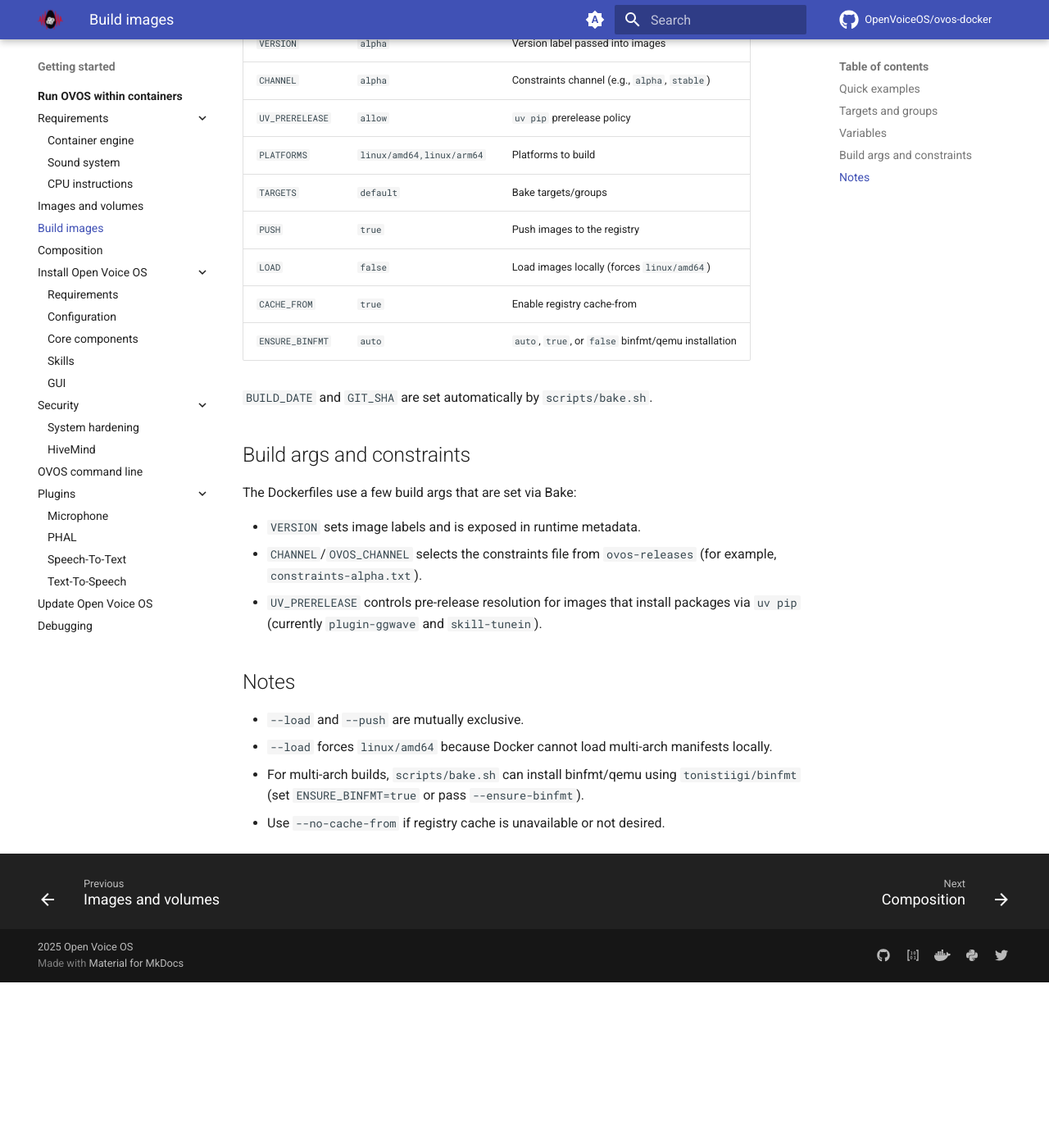
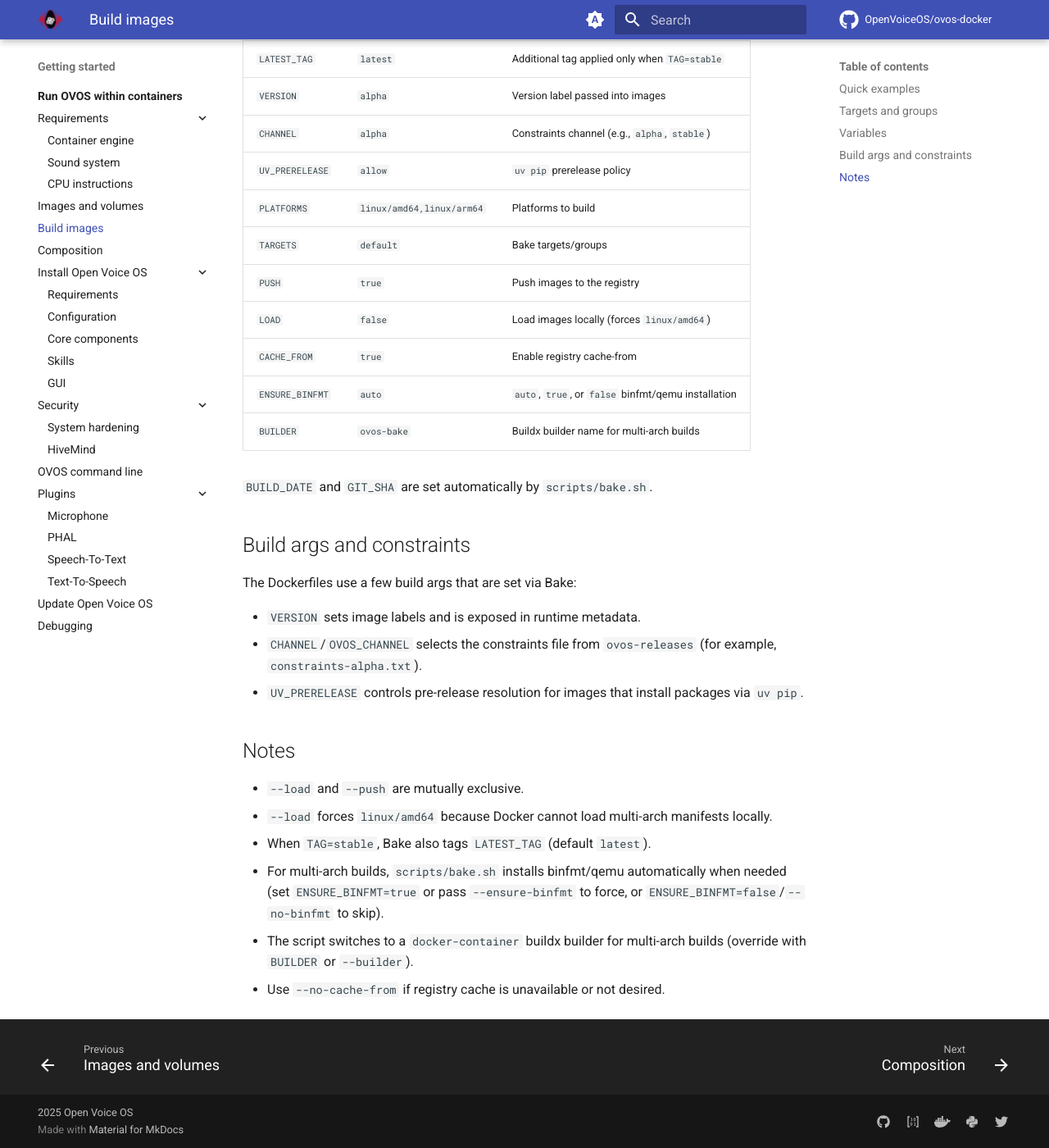
Before and after one commit to OpenVoiceOS/ovos-docker, an MkDocs documentation site: the page built from docs/getting-started/docker/build.md, in a window 1280 px wide and 1400 px high, scrolled down 1621 px. Shown: the whole window at 82% size. Built offline with MkDocs 1.6.1 and Material for MkDocs 9.7.7, drawn with Linux system fonts in a browser that asks for light colours; plug-ins that fetch from the network failed and are left out; comment, search, counter and statistics services are not loaded; before the commit the page ends 2819 px from its top, so only the background shows below that; some of the changed text lies outside the part shown.

Commit message:
Update missing build variables

````diff
--- a/docs/getting-started/docker/build.md
+++ b/docs/getting-started/docker/build.md
@@ -25,6 +25,7 @@ base image dependencies defined in `docker-bake.hcl`.
 ```shell
 ./scripts/bake.sh --load --no-push
 TAG=alpha CHANNEL=alpha VERSION=alpha PLATFORMS=linux/amd64,linux/arm64 ./scripts/bake.sh
+TAG=stable CHANNEL=stable ./scripts/bake.sh
 ./scripts/bake.sh -T services
 REGISTRY=docker.io/smartgic TAG=alpha CHANNEL=alpha ./scripts/bake.sh
 ```
@@ -54,6 +55,7 @@ Defaults come from `scripts/bake.sh` and `docker-bake.hcl`:
 | ----------------- | ----------------------------- | ------------------------------------------------------------- |
 | `REGISTRY`        | `docker.io/smartgic`           | Registry prefix for tags                                      |
 | `TAG`             | `alpha`                       | Image tag to publish                                          |
+| `LATEST_TAG`      | `latest`                      | Additional tag applied only when `TAG=stable`                 |
 | `VERSION`         | `alpha`                       | Version label passed into images                              |
 | `CHANNEL`         | `alpha`                       | Constraints channel (e.g., `alpha`, `stable`)                 |
 | `UV_PRERELEASE`   | `allow`                       | `uv pip` prerelease policy                                    |
@@ -63,6 +65,7 @@ Defaults come from `scripts/bake.sh` and `docker-bake.hcl`:
 | `LOAD`            | `false`                       | Load images locally (forces `linux/amd64`)                    |
 | `CACHE_FROM`      | `true`                        | Enable registry cache-from                                    |
 | `ENSURE_BINFMT`   | `auto`                        | `auto`, `true`, or `false` binfmt/qemu installation           |
+| `BUILDER`         | `ovos-bake`                   | Buildx builder name for multi-arch builds                     |
 
 `BUILD_DATE` and `GIT_SHA` are set automatically by `scripts/bake.sh`.
 
@@ -74,12 +77,16 @@ The Dockerfiles use a few build args that are set via Bake:
 - `CHANNEL`/`OVOS_CHANNEL` selects the constraints file from
   `ovos-releases` (for example, `constraints-alpha.txt`).
 - `UV_PRERELEASE` controls pre-release resolution for images that install
-  packages via `uv pip` (currently `plugin-ggwave` and `skill-tunein`).
+  packages via `uv pip`.
 
 ## Notes
 
 - `--load` and `--push` are mutually exclusive.
 - `--load` forces `linux/amd64` because Docker cannot load multi-arch manifests locally.
-- For multi-arch builds, `scripts/bake.sh` can install binfmt/qemu using
-  `tonistiigi/binfmt` (set `ENSURE_BINFMT=true` or pass `--ensure-binfmt`).
+- When `TAG=stable`, Bake also tags `LATEST_TAG` (default `latest`).
+- For multi-arch builds, `scripts/bake.sh` installs binfmt/qemu automatically
+  when needed (set `ENSURE_BINFMT=true` or pass `--ensure-binfmt` to force, or
+  `ENSURE_BINFMT=false`/`--no-binfmt` to skip).
+- The script switches to a `docker-container` buildx builder for multi-arch
+  builds (override with `BUILDER` or `--builder`).
 - Use `--no-cache-from` if registry cache is unavailable or not desired.
````
Also changed, not shown: docs/getting-started/docker/images.md (+6 -0 lines).
